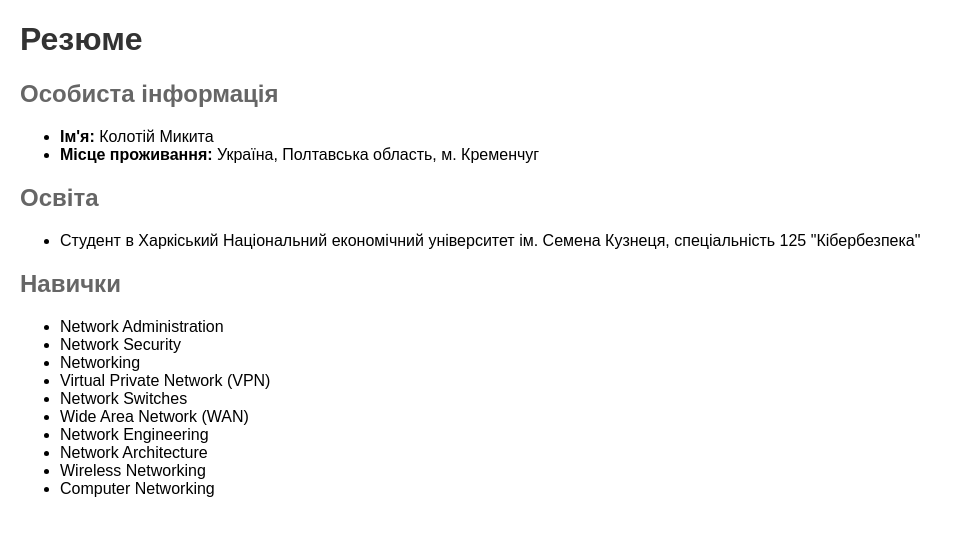
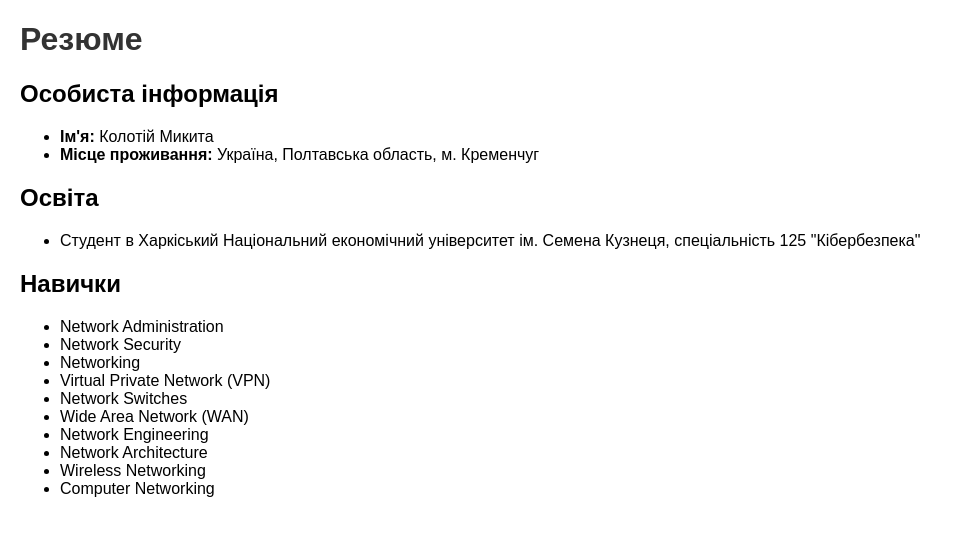
Before and after one commit to vidpuskai/DP_Kolotiy, a Django app: page /resume/ in a window 1280 px wide. Shown: the top 536 px of the page, without its empty margins (0-962 px from the left). Run offline with Django 5.2, Linux system fonts and the light colour scheme.

Commit message:
Змінено колір заголовку h2 в resume.html

```diff
--- a/templates/resume.html
+++ b/templates/resume.html
@@ -12,7 +12,7 @@
             color: #333;
         }
         h2 {
-            color: #666;
+            color: #000000;
         }
         ul {
             margin-bottom: 20px;
```
